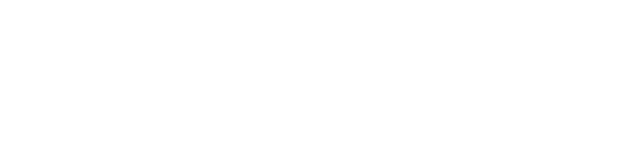
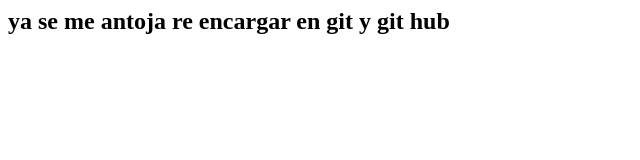
Before and after one commit to feeross/ch22, a plain HTML site: page index.html in a window 1280 px wide. Shown: the whole page, without its empty margins (0-640 px from the left). Drawn offline with Linux system fonts and the light colour scheme.

Commit message:
feat: subtitulo h2

```diff
--- a/index.html
+++ b/index.html
@@ -3,5 +3,6 @@
    <title> Sesion Web 1 </title>
   </head>
   <body>
+   <h2> ya se me antoja re encargar en git y git hub </h2>
   </body>
 </html>
```
